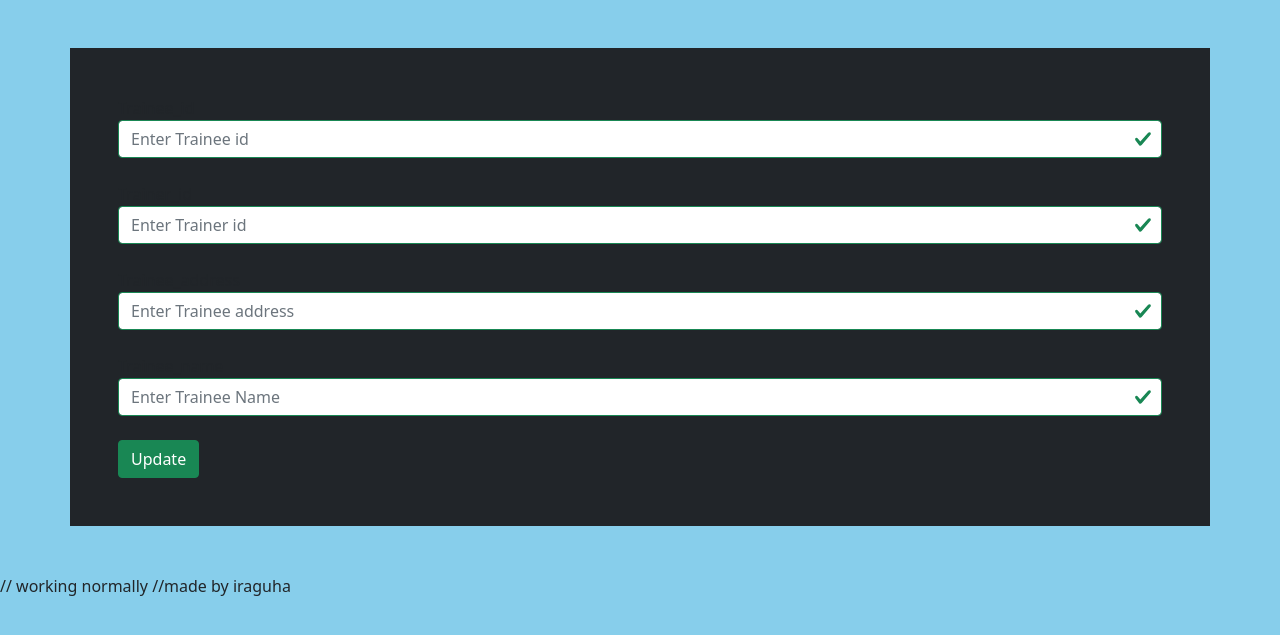
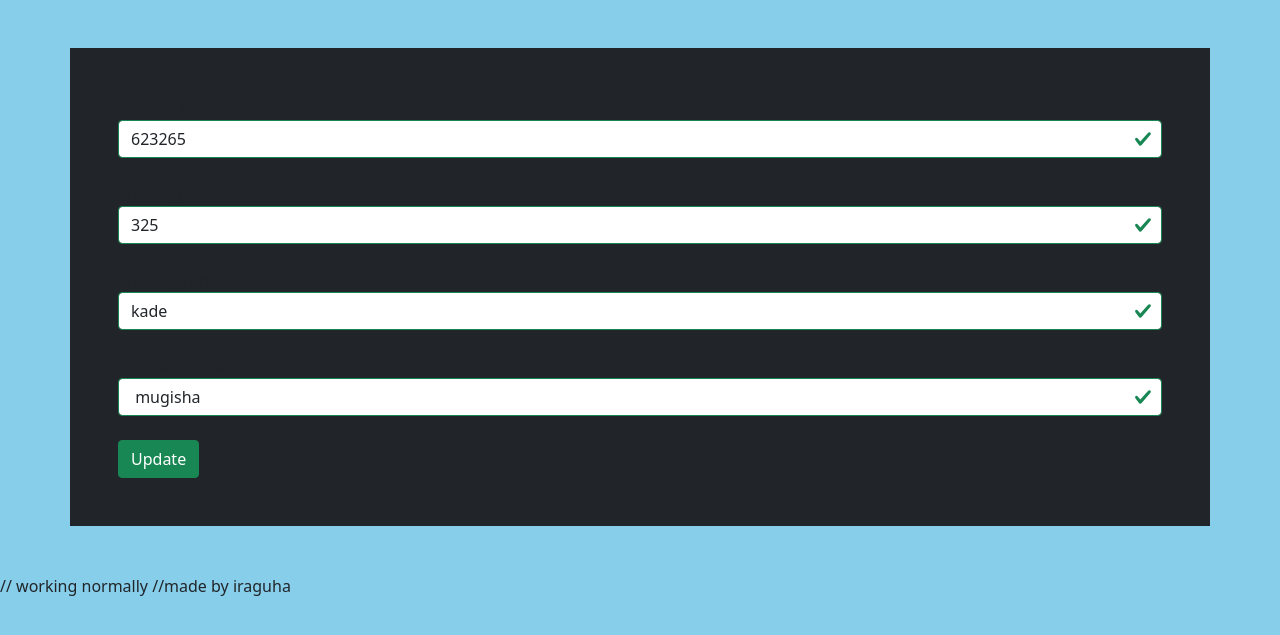
Before and after one commit to jeanaimeiraguha/SCHOOL_MANAGEMENT_SYSTEM, a PHP site: page /update.php?Trainee_id=1 in a window 1280 px wide. Shown: the top 635 px of the page. Run offline with PHP 8.4, Linux system fonts and the light colour scheme; data comes from the database, SQL or seed files in the repository; data that the repository does not hold is empty.

Commit message:
initial commit

```diff
--- a/TRAINEE/update.php
+++ b/TRAINEE/update.php
@@ -8,10 +8,9 @@
 </head>
 <body style="background-color: skyblue;">
     <?php
-
     include("conn.php");
-    $Trainee_id=$_GET['updt'];
-    $select=mysqli_query($conn , "SELECT * FROM Trainee WHERE Trainee_id='$Trainee_id'");
+    $Trainee_id=$_GET['Trainee_id'];
+    $select=mysqli_query($conn ,"SELECT * FROM Trainee WHERE '$Trainee_id=Trainee_id'");
     $row=mysqli_fetch_array($select);
 
 
@@ -19,10 +18,10 @@
       <form action="" method="post" class="form was-validated p-5 lg-6 bg-dark container my-5">
 
 
-Trainee_id <input type="text" name="Trainee_id" value="<?php echo $row['Trainee_id']?>" class="form-control" placeholder="Enter Trainee id"> <br>
-Trainer_id <input type="text" name="Trainer_id"  value="<?php echo $row['Trainer_id']?>" class="form-control" placeholder="Enter Trainer id"> <br>
-Trainee_address <input type="text" name="Trainee_address"  value="<?php echo $row['Trainee_address']?>" class="form-control" placeholder="Enter Trainee address"> <br>
-Trainee_name <input type="text" name="Trainee_name"  value="<?php echo $row['Trainee_name']?>" class="form-control" placeholder="Enter Trainee Name"> <br>
+Trainee_id <input type="text" name="Trainee_id" value="<?php echo $row['Trainee_id']?>"  class="form-control" placeholder="Enter Trainee id"> <br>
+Trainer_id <input type="text" name="Trainer_id" value="<?php echo $row['Trainer_id']?>" class="form-control" placeholder="Enter Trainer id"> <br>
+Trainee_address <input type="text" name="Trainee_address" value="<?php echo $row['Trainee_address']?>" class="form-control" placeholder="Enter Trainee address"> <br>
+Trainee_name <input type="text" name="Trainee_name" value="<?php echo $row['Trainee_name']?>" class="form-control" placeholder="Enter Trainee Name"> <br>
 
 <button name="submit" class="btn btn-success">Update</button>
 </form>
@@ -35,7 +34,12 @@ if (isset($_POST['submit'])) {
     $Trainer_id=$_POST['Trainer_id'];
     $Trainee_name=$_POST['Trainee_name'];
     $Trainee_address=$_POST['Trainee_address'];
-    $update=mysqli_query($conn, "UPDATE Trainee SET Trainee_id='$Trainee_id',Trainer_id='$Trainer_id',Traineee_name='$Trainee_name' ,Trainee_address='$Trainee_address' WHERE Trainee_id='$Trainee_id'");
+    $update=mysqli_query($conn, "UPDATE Trainee SET
+    Trainee_id='$Trainee_id',
+     Trainer_id='$Trainer_id' ,
+     Traineee_name='$Trainee_name' ,
+     Trainee_address='$Trainee_address'
+      WHERE Trainee_id='$Trainee_id'");
 if ($update) {
     # code...
     header('location:select.php');
```
Also changed, not shown: TRAINEE/select.php (+3 -4 lines).
